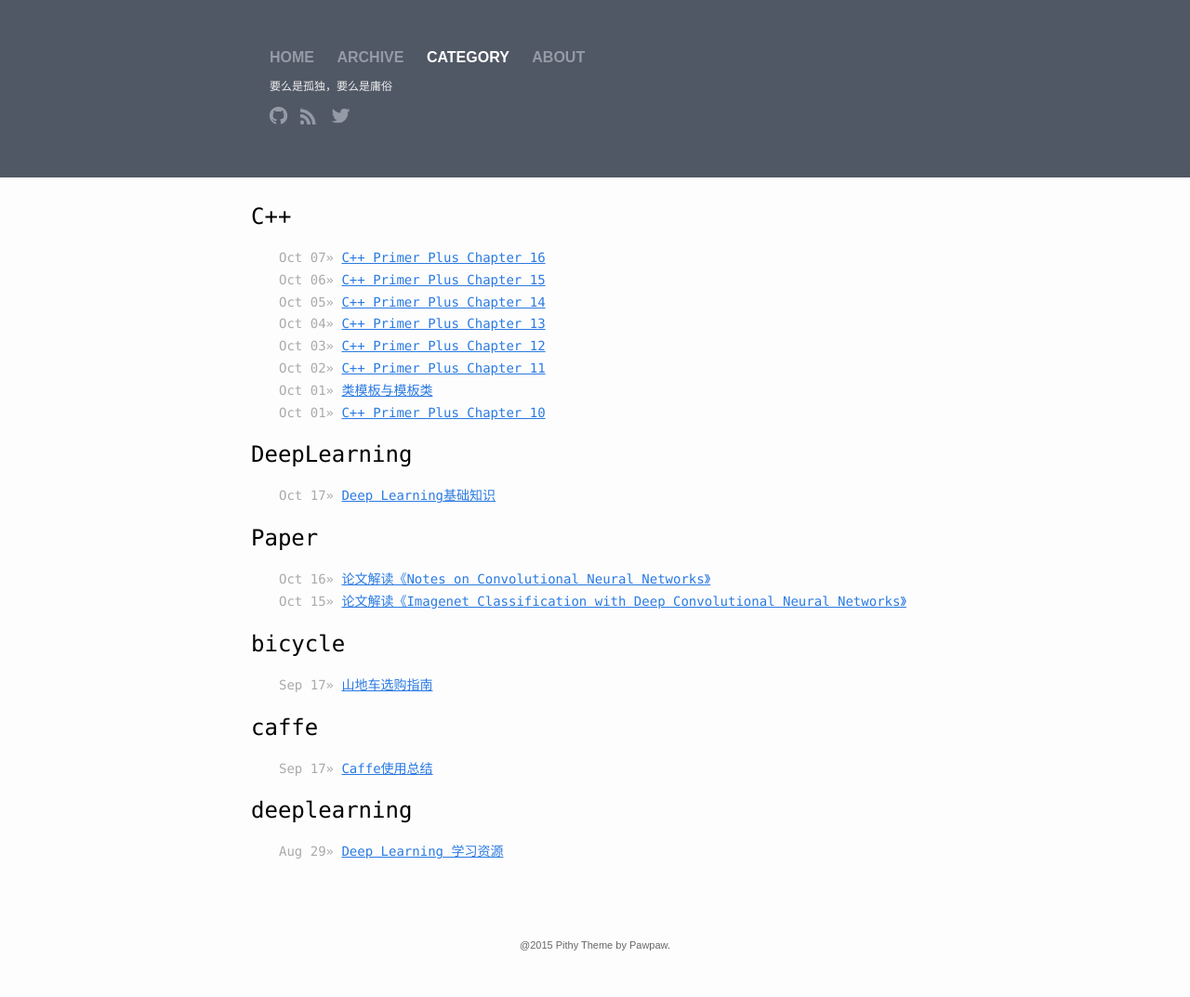
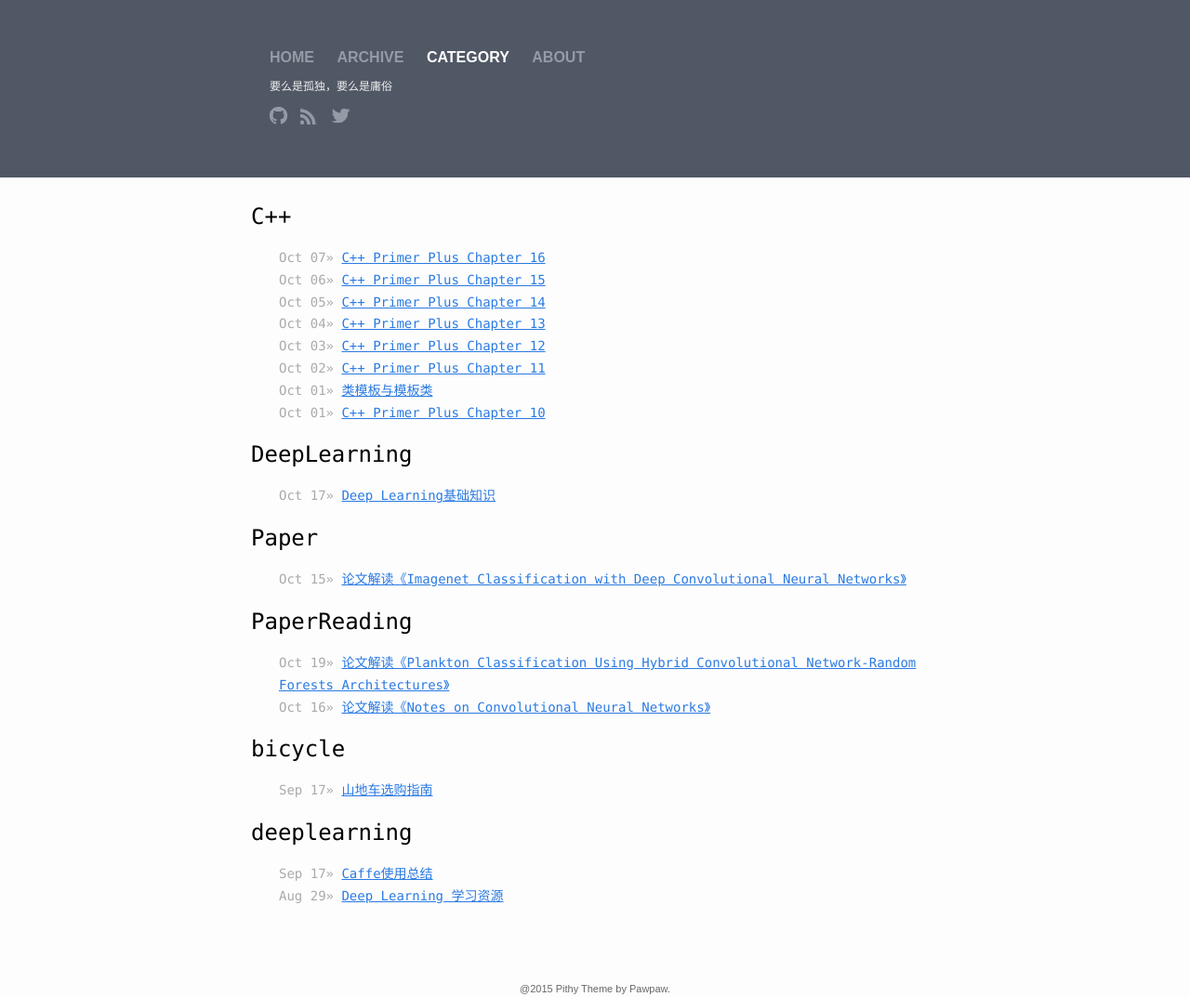
Before and after one commit to daijialun/daijialun.github.io, a Jekyll site: the page built from category.html, in a window 1280 px wide. Shown: the whole page at 93% size. Built offline with Jekyll 4.4.1, drawn with Linux system fonts in a browser that asks for light colours; before the commit the page ends 1025 px from its top, so only the background shows below that; part of the change alters nothing that is shown.

Commit message:
Update 20151019O-PlanktonClassification

```diff
--- a/_posts/2015-09-17-caffe-usage.md
+++ b/_posts/2015-09-17-caffe-usage.md
@@ -2,7 +2,7 @@
 layout: post
 title:  "Caffe使用总结"
 date:   2015-09-17
-categories: caffe
+categories: deeplearning
 ---
 
 # Caffe 使用总结
--- a/_posts/2015-10-16-Notes_on_Convolutional_Neural_Networks.md
+++ b/_posts/2015-10-16-Notes_on_Convolutional_Neural_Networks.md
@@ -2,7 +2,7 @@
 layout: post
 title:  "论文解读《Notes on Convolutional Neural Networks》"
 date:   2015-10-16
-categories: Paper
+categories: PaperReading
 ---
 
 ## Paper Reading
--- /dev/null
+++ b/_posts/2015-10-19-Plankton_Classification_Using_Hybrid_Convolutional_Network.md
@@ -0,0 +1,129 @@
+---
+layout: post
+title:  "论文解读《Plankton Classification Using Hybrid Convolutional Network-Random Forests Architectures》"
+date:   2015-10-19
+categories: PaperReading
+---
+
+## Paper Reading
+
+### Abstract
+
+本文中，使用CNN来解决浮游生物图像的自动分类问题。首先直接使用CNN对plankton分类，随后用CNN提取特征，用random-forest分类器应用在顶层。
+
+### Introduction
+
+#### Dataset
+
+数据是有Kaggle竞赛提供的标注训练数据与未标注测试数据，尽管使用三通道储存，但是为3通道图像。每张图像只包含一类图像。图像不均匀分布在121个种类中，且每张图像大小不同（40-400像素）。训练30,336张图像，测试130,400张图像。大体上，训练图像比测试图像数量少，因此，需要通过数据增强，来扩大训练数据规模（数量）。
+
+### Preprocessing and Data Augmentation
+
+在这部分，讨论在训练前，进行的预处理以及数据增强
+
+#### Dimensional Uniformity
+
+由Kaggle提供的数据集中，图像的尺寸不同，然而CNN需要输入图像都有相同的维数。由于图像大小为40-400个像素，因此将图像调整为128x128的图像。然而，大部分图像的长宽比例部位1:1，因此进行两个实验：
+
+    - 保持长宽比：确保给定图像的两个维数中更大的一个，被规范（scaled）在128个像素中。然而，两个维数中更小的一个很明显，要保持长宽比，则像素会小于128。其剩余空间用白色背景进行填充，因为其与图像背景更合适
+    - 放弃长宽比：使每张图像的每个维度都scale到128x128（不管原始维度）。则这将造成许多图像受到扭曲（特别是矩形图像）
+
+在训练卷积网络上，两种transformations方法都得到使用，发现在训练与验证损失上没有明显差别。决定在本文的CNN（ClassyFireNet）保持长宽比，在另一个网络（GoogLeNet）放弃长宽比
+
+#### Filtering Images
+
+在部分实验中，本文也在原始图像上使用了canny-edge检测，使用其最终的edge-images进行训练。目的是在transformation的结果中，去除图像中的噪声。然而，经过滤波（filter）的数据集没有表现出比原始数据更好的效果。推测是plankton图像有texture loss，导致convolution不是那么有效。
+
+#### Data Augmentations
+
+由于测试数据在数量上比训练数据大，因此在没有通过人工数据增强来增大数据数量的前提下，使模型泛化能力强。尝试了许多数据增强方法：
+
+- 旋转(rotation)（度到360度，每次20度的增量）
+- 区域放大/缩小(zoom)（因子1/1.13,到1.3）
+- 剪切变换(shearing)（-20度到20度）
+- Flipping
+- 转换
+
+尽管实时数据增强，总是优于offline/batch-processing数据增强，因为Caffe限制，只能用offline data augmentation完成rotation, zooming和shearing，而不能使用实时data augmentation，而flipping与translation为实时
+
+#### Training/Validation Split
+
+使用85%的原始数据用来训练，剩下的15%用来验证。数据点是随机选择的。如果一张图像用来训练，那么其augmentation也都用来训练。这做法防止了一张图片用来做训练，其转换用来验证。
+
+### Loss function
+
+本部分说明了CNN的loss function的最小化以及随机森林。在loss function中的改动改变了分类器基本的优化目标
+
+#### Logarthmic Loss
+
+这次竞赛中，评价的主要标准是对所有测试样本计算log-loss：
+
+![losslog]({{url.site}}/assets/20151020/losslog.png)
+
+N表示测试样本个数，M表示种类个数，p_{ij}表示测试样本i属于类别j的可能性，y_{ij}是1表示样本i确实属于类别j，否则为0
+
+小的loss表示分类器预测正确类别的准确率（平均的情况下）。
+
+#### Classification Rate
+
+另一个对分类问题，有用且通用的方法是分类比例（classification rate），数据点的选择使分配给正确类别的正确率最高。loss评判标准对于分配给正确类别可能的实际值是不变的，只检查分配给正确类别的可能性是否高过其他。然而，这标准不是用来CNN优化的目的的，是默认Random Forests训练的默认标准。
+
+### Network Architecture
+
+介绍了网络结构，先从少量的卷积层将起，再形成深层网络
+
+#### 4 convolution, 1 fully-connected layers
+
+第一次尝试训练CNN，用简单的4层卷积层（conv3-64each）和1层全连接层（FC-256）开始，得出121类别的Softmax预测。因为train loss和validation loss并不是不相关，因此我们得出模型有很低的容量，甚至在没有data augmentation的情况下，overfitting是不可能的。需要更大容量的深层模型
+
+#### 5 convolution, 2 fully-connected layers
+
+使用了默认的CaffeNet，只在输入层与输出层进行改动（数据尺寸以及类别数量）。在13-14 epochs训练后有overfit，训练loss为0.81，验证loss为1.18。尝试移去LRN层，在性能上没有差别。因为在drop layer的前提下，仍然出现overfit，在训练图像与测试图像的data augmentation上，减少间隙，增加rotation图像。通过对每张图像增加45度增量，增加了总的数据集将近因素为7。对增强的数据集训练10 epochs，在训练与测试loss上，都达到0.94。因为train loss与validation loss达到相似的情况，因此使用更深的模型
+
+#### ClassyFireNet- 8 conv, 2 FC
+
+这是最终convolutional网络的第一个部分。该网络参考了VGGNet。该网络的思想是在低层上辨别更低层次特征，在高层上建立更高层次特征。
+
+![ClassyFireNet]({{url.site}}/assets/20151020/ClassyFireNet.png)
+
+在没有data augmentations的情况下训练这architecture，能容易overfit。为了解决overfitting问题，增加rotations(20度增量)，translation（在x和y方向上随机加减4个像素点，每个方向可能性相同）以及flipping（Bernoulli，p=0.5）作为data augmentation。在之前已经训练的权值上，继续训练网络5-10 epochs（epoch of data augmentation）。为了进一步解决overfitting，引入更多的augmentation（zooming以及shearing）。继续训练，发现validation loss达到0.794。用Kaggle得到test loss为0.785。
+
+#### GoogLeNet
+
+multi-scale CNN的引入，训练得到naive和modified的GoogLeNet实现。对于naive，表示某种optimizations（例如batch normalization并没有使用到）。而且这里的权值使用Xavier算法进行初始化，而不是用gaussion。对于modified，在第一层卷积与最后一层average pooling使用8x8的kernel。在softmax层使用121类而不是1000类。这些改变使我们能够用128x128像素图像，预测121类不同plankton。使用全部data augmentation，对validation可达到0.817。Kaggle的test loss为0.798。（标注：先用validation验证达到可信的正确率，再使用test实际测试。所以validation是必须的，可从训练集中分离出，而test必须是独立的数据）
+
+### Training
+
+本部分说明了通常训练的方式与避免overfitting方法（对于有限数据的CNN，不断重复的问题）
+
+#### Training Algorithm
+
+在模型中，使用mini-batch stochastic gradient descent with Nesterov momentum。Batch size大小根据不同模型对GPU显存的限制，而通常为32-64个样本。因为batch size与数据集的大小相比，要相对小。momentum为0.9能在训练中减小波动。模型中的所有初始值使用Xavier算法进行初始化。初始用0.01学习率，在原始数据集的10epochs，减少0.9的因子。当validation loss停止改变，learning rate变成更小的值。上述learning rate是针对普通权值的（非偏置bias），偏置bias是2倍学习率。
+
+#### Regularization
+
+因为有性能的大部分取决于降低overfitting，考虑了很多方法。首先，增加data augmentation是通过减少training与validation loss间的差值提高验证性能的。然而，许多情况下，这个方法泛化能力不强，因此使用在全连接层后放置drop-out层来正则化模型。在ClassFireNet，dropout为0.5性能更优，在GoogLeNet中0.4和0.6性能更优。另外，也用weight decay的值从0.01-0.00001来正则化，发现weight decay为0.0001，性能最好
+
+#### Strategy
+
+用以下方式训练模型：
+
+1. 设计CNN网络
+2. 用无data augmentation训练
+3. 如果没有overfitting发生，终止训练，用更深层次网络
+4. 如果overfitting发生，引入data augmentation，继续训练
+5. 在data augmentation确定后，调整参数（例如learning rate或者weight decay），然后继续训练
+
+### Feature Generation for Random Forests
+
+创建了两个CNN，每个CNN的logloss接近0.8，则使用CNN作为feature generation。从ClassFireNet对于整个训练数据中的模型中，在第一个全连接层（ReLU传递）提取512 features，相似地，从GoogLeNet的全连接层提取特征。
+
+从上面两个模型中生成的特征，作为有标签的训练数据输入到random forests分类器中。用random forests分类器，其深度为20-25，有10-100个trees，能够达到很好的validation分类准确率（76-77%）。比较中，两个CNN的准确率为71-74%。然而ramdom forests的预测logloss更低。random forests的优化问题是降低误分率而不是logloss。
+
+### Model Averaging
+
+在这点，设置了三个预测集，每个都有相似的性能。然而，random forests是一个非是即否的分类器，其与网络的全连接不同。预测的多样性对整体而言是成功的。图5表示测试样本数量，其是分配给0或1的值的最大。
+
+### Results and Conclusions
+
+random forests预测与ClassyFireNet网络的平均模型的结果，logloss为0.75。从CNN中提取出的特征，可用在其他的分类器上，例如SVMs与Grandient Boosting Machines。
```
Also changed, not shown: assets/20151020/ClassyFireNet.png (added), assets/20151020/losslog.png (added).
